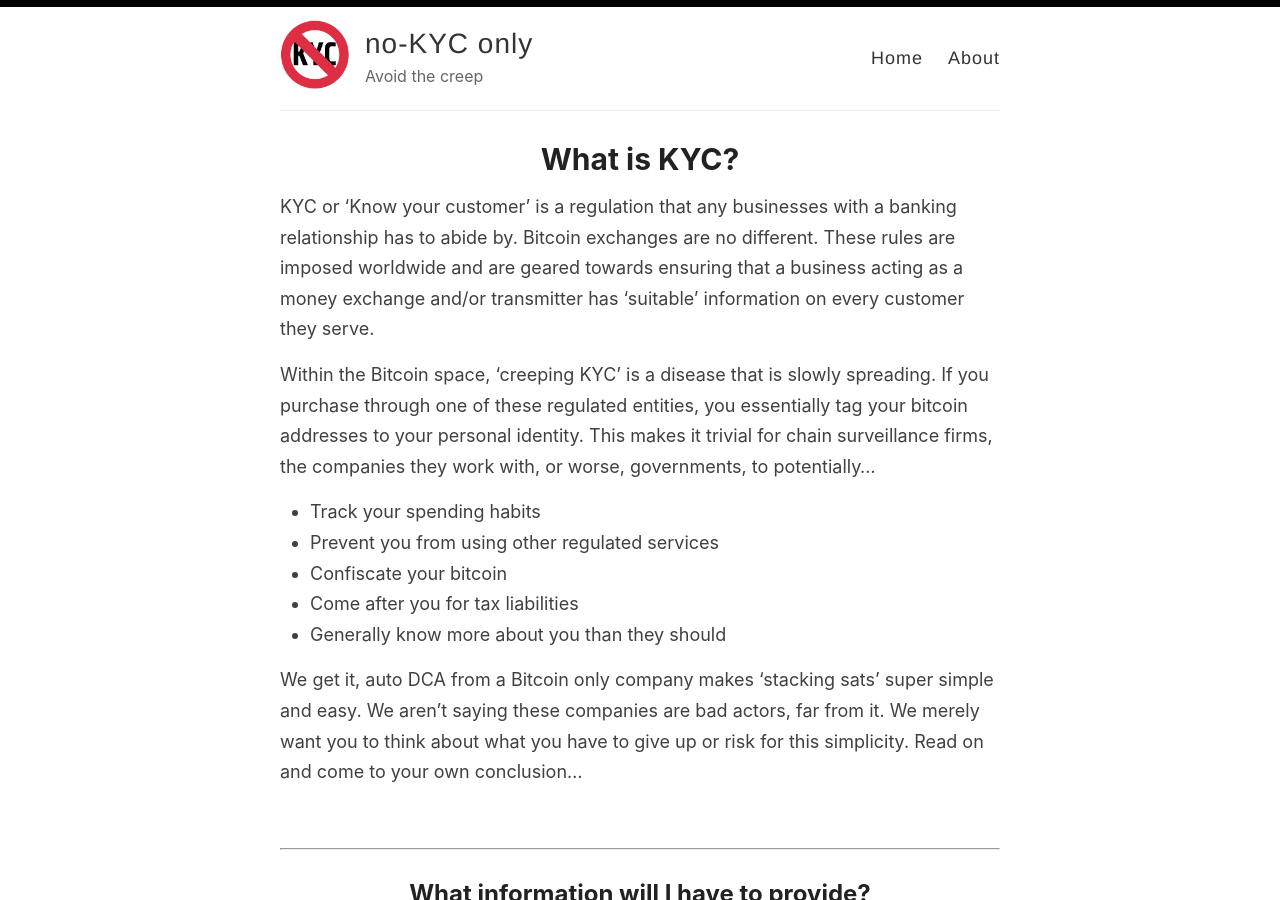
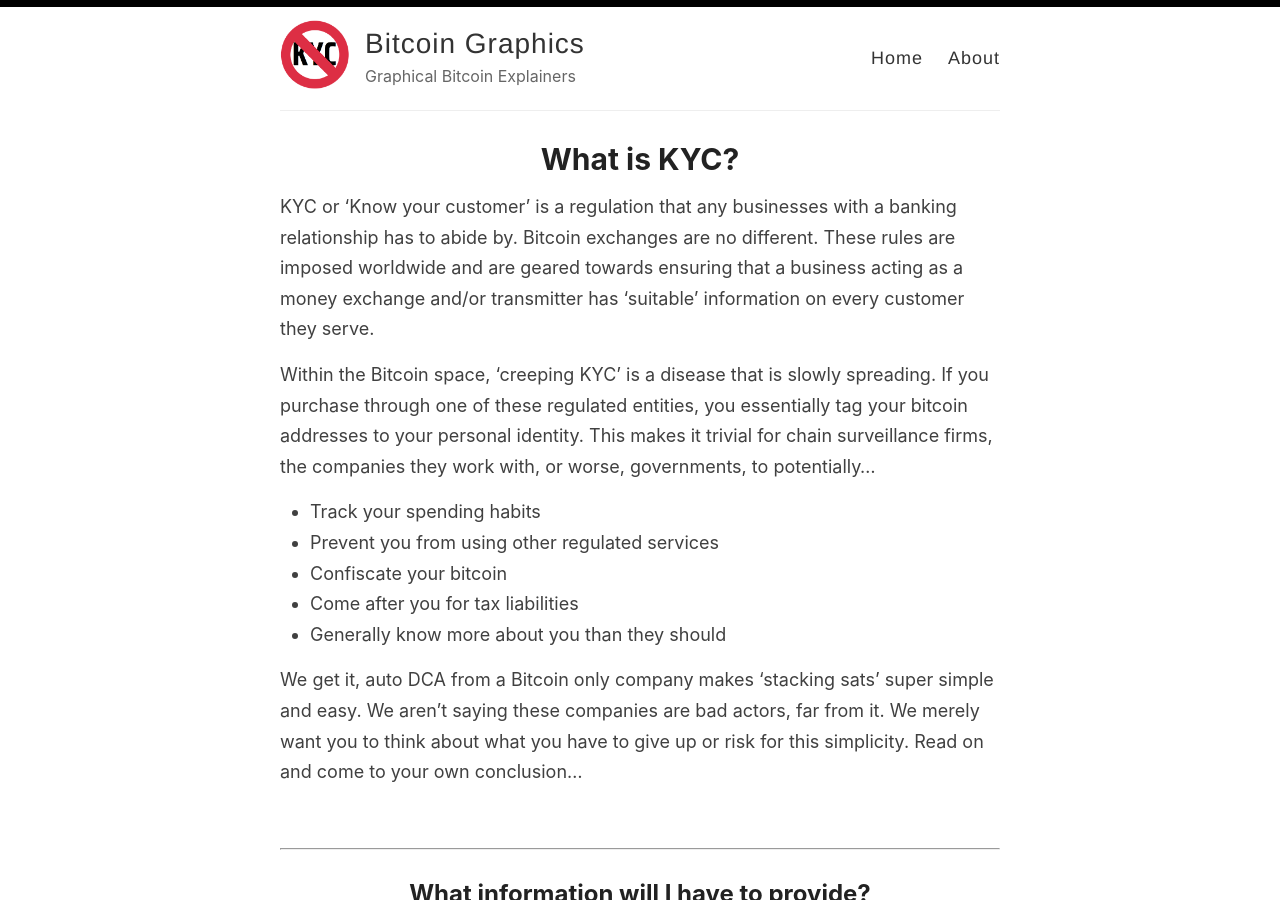
Before and after one commit to BitcoinQnA/noKYConly, a Jekyll site: the page built from index.html, in a window 1280 px wide and 900 px high. Built offline with Jekyll 4.4.1, drawn with Linux system fonts in a browser that asks for light colours; the list of posts is cut into pages by our own code.

Commit message:
Update _config.yml

```diff
--- a/_config.yml
+++ b/_config.yml
@@ -3,13 +3,13 @@
 #
 
 # Name of your site (displayed in the header)
-name: no-KYC only
+name: Bitcoin Graphics
 
 # Name of the author
 author:
 
 # Short bio or description (displayed in the header)
-description: Avoid the creep
+description: Graphical Bitcoin Explainers
 
 # URL of your avatar or profile pic (you could use your GitHub profile pic)
 avatar: /images/Logo.png
@@ -52,7 +52,7 @@ enforce_ssl: http://BitcoinQnA.github.io
 # (http://yourusername.github.io/repository-name)
 # and NOT your User repository (http://yourusername.github.io)
 # then add in the baseurl here, like this: "/repository-name"
-baseurl: "/noKYConly"
+baseurl: "/bitcoingraphics"
 
 #
 # !! You don't need to change any of the configuration flags below !!
```
